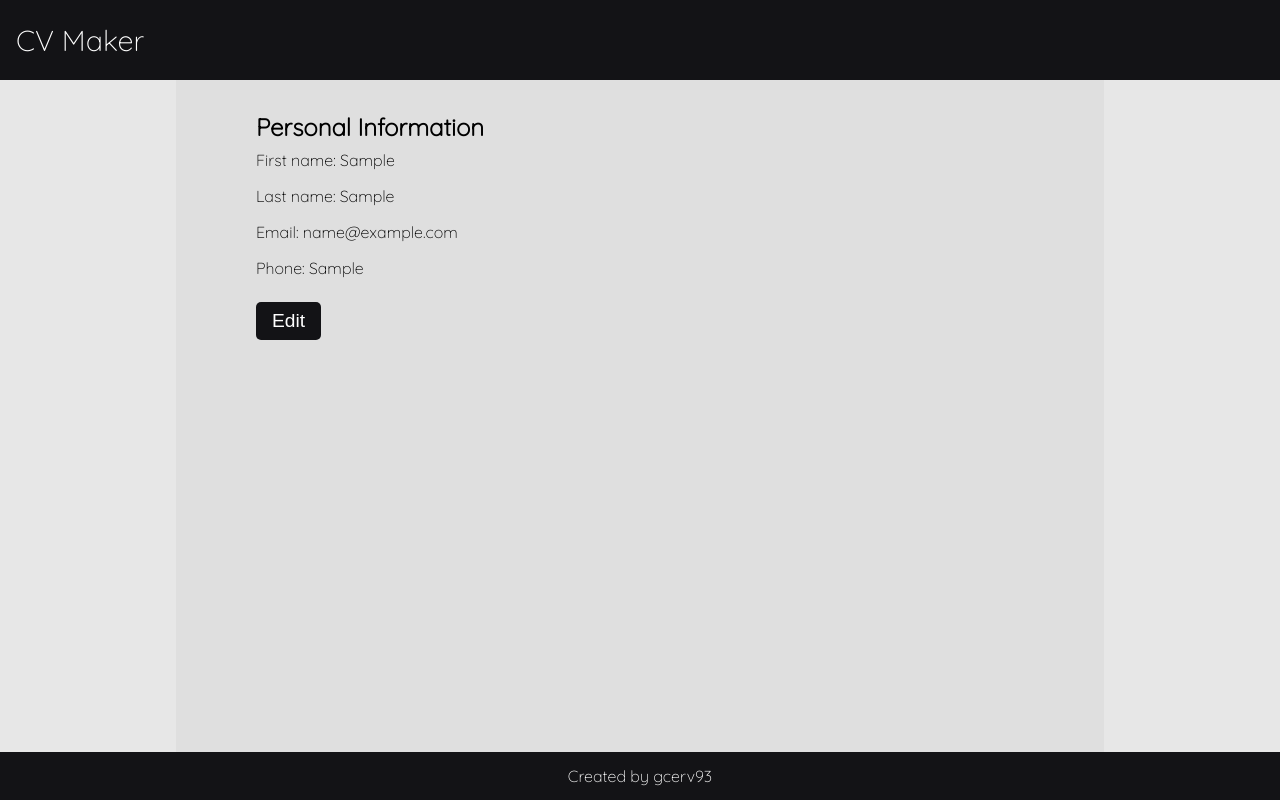
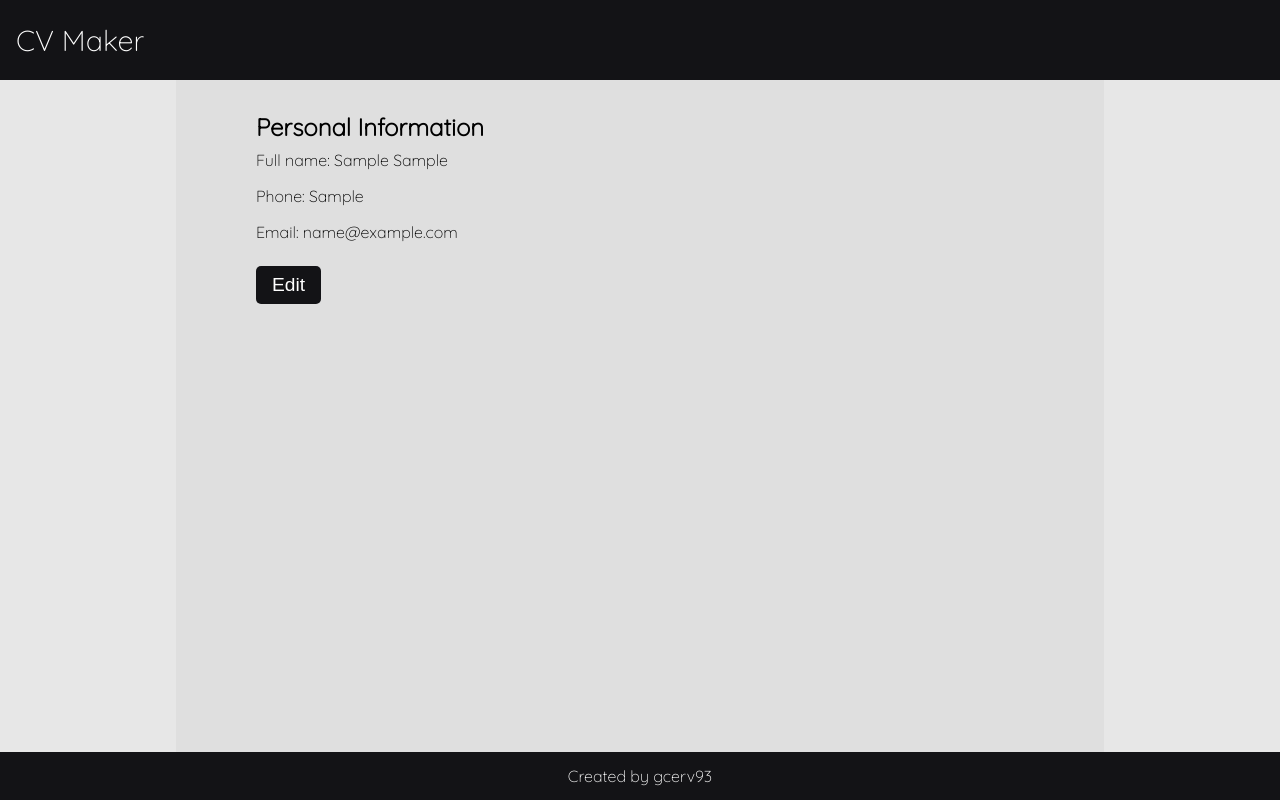
Before and after one commit to gcerv93/cv-project, a React (Create React App) app: page / in a window 1280 px wide. Both pictures are taken after typing "Sample", "Sample", "name@example.com", "Sample" into the empty fields and a click on the button "Preview". Built offline with nearby package versions, Linux system fonts and the light colour scheme.

Commit message:
Add conditional rendering of info on Resume page

```diff
--- a/src/components/Info.js
+++ b/src/components/Info.js
@@ -119,6 +119,7 @@ class Info extends React.Component {
         />
       );
     }
+
     return (
       <InfoForm
         {...this.state}
--- /dev/null
+++ b/src/components/ResumeInfo.js
@@ -0,0 +1,38 @@
+import React from "react";
+
+class ResumeInfo extends React.Component {
+  displayName() {
+    if (this.props.firstName.text !== "" || this.props.lastName.text !== "") {
+      return (
+        <p>
+          Full name:{" "}
+          {this.props.firstName.text + " " + this.props.lastName.text}
+        </p>
+      );
+    }
+  }
+
+  displayEmail() {
+    if (this.props.email.text !== "") {
+      return <p>Email: {this.props.email.text}</p>;
+    }
+  }
+
+  displayPhone() {
+    if (this.props.phone.text !== "") {
+      return <p>Phone: {this.props.phone.text}</p>;
+    }
+  }
+
+  render() {
+    return (
+      <div>
+        {this.displayName()}
+        {this.displayPhone()}
+        {this.displayEmail()}
+      </div>
+    );
+  }
+}
+
+export default ResumeInfo;
--- a/src/components/ResumePage.js
+++ b/src/components/ResumePage.js
@@ -1,4 +1,5 @@
 import React from "react";
+import ResumeInfo from "./ResumeInfo";
 
 class ResumePage extends React.Component {
   constructor(props) {
@@ -14,10 +15,7 @@ class ResumePage extends React.Component {
   render() {
     return (
       <div>
-        <p>First name: {this.props.firstName.text}</p>
-        <p>Last name: {this.props.lastName.text}</p>
-        <p>Email: {this.props.email.text}</p>
-        <p>Phone: {this.props.phone.text}</p>
+        <ResumeInfo {...this.props} />
 
         <button type="button" onClick={this.onClickEdit}>
           Edit
```
